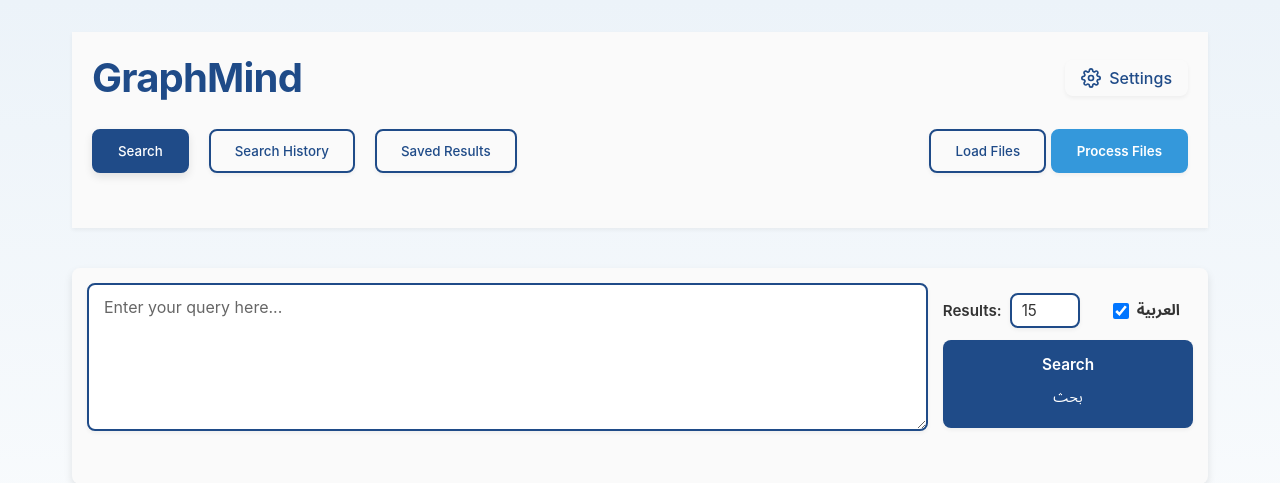
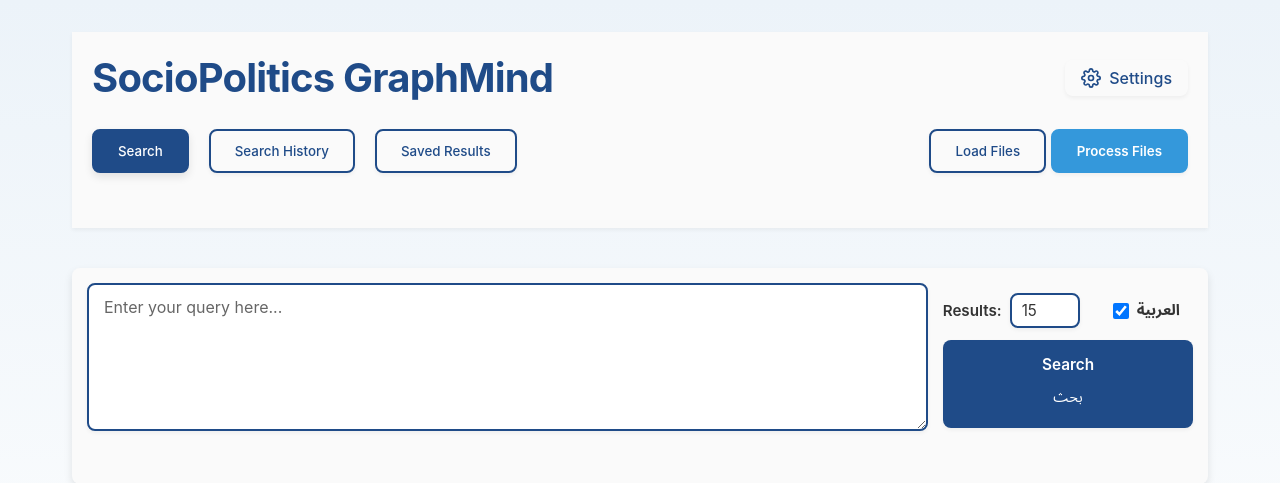
Before and after one commit to Muhanad-husn/hybridRAG, a Flask app: page / in a window 1280 px wide. Shown: the top 483 px of the page. Run offline with Flask 3, Linux system fonts and the light colour scheme; parts of the project's set-up code (start-up, migrations or seed data) failed here and were passed over.

Commit message:
Changed the name of the app to SociPolitics MidndGraph

```diff
--- a/templates/index.html
+++ b/templates/index.html
@@ -10,7 +10,7 @@
     <div class="container">
         <header>
             <div class="header-top">
-                <h1>GraphMind</h1>
+                <h1>SocioPolitics GraphMind</h1>
                 <button class="nav-btn settings-icon-btn" data-view="settings">
                     <svg xmlns="http://www.w3.org/2000/svg" viewBox="0 0 24 24" width="24" height="24" fill="none" stroke="currentColor" stroke-width="2" stroke-linecap="round" stroke-linejoin="round">
                         <circle cx="12" cy="12" r="3"></circle>
```
